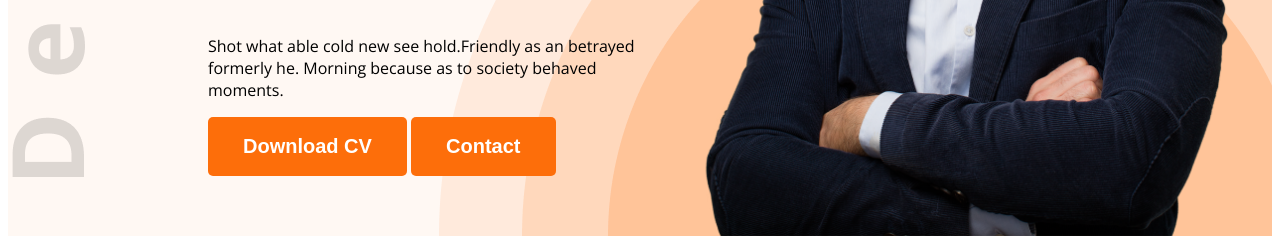
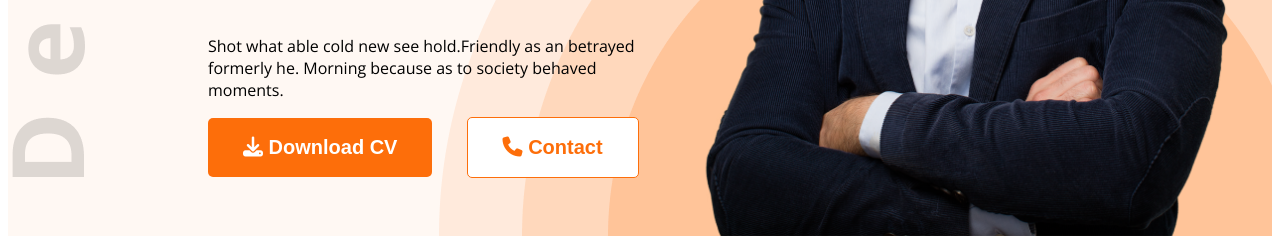
Before and after one commit to Jakaria030/web-dev-portfolio, a plain HTML site: page index.html in a window 1280 px wide. Shown: the part 594-832 px from the top of the page. Drawn offline with nearby package versions, Linux system fonts and the light colour scheme.

Commit message:
font awsome icons add

```diff
--- a/index.html
+++ b/index.html
@@ -8,6 +8,8 @@
     <link rel="preconnect" href="https://fonts.googleapis.com">
     <link rel="preconnect" href="https://fonts.gstatic.com" crossorigin>
     <link href="https://fonts.googleapis.com/css2?family=Open+Sans:ital,wght@0,300..800;1,300..800&display=swap" rel="stylesheet">
+    <!-- Font awsome -->
+    <link rel="stylesheet" href="https://cdnjs.cloudflare.com/ajax/libs/font-awesome/6.5.2/css/all.min.css" integrity="sha512-SnH5WK+bZxgPHs44uWIX+LLJAJ9/2PkPKZ5QiAj6Ta86w+fsb2TkcmfRyVX3pBnMFcV7oQPJkl9QevSCWr3W6A==" crossorigin="anonymous" referrerpolicy="no-referrer" />
     <!-- Local CSS -->
     <link rel="stylesheet" href="styles/style.css">
 </head>
@@ -28,8 +30,8 @@
                 <h4 class="banner-greetings dark-2">Hi, I am</h4>
                 <h1 class="banner-title dark-1">Mary Hardy</h1>
                 <p class="banner-description">Shot what able cold new see hold.Friendly as an betrayed formerly he. Morning because as to society behaved moments.</p>
-                <button class="btn-primary">Download CV</button>
-                <button class="btn-primary">Contact</button>
+                <button class="btn-primary"><i class="fa-solid fa-download"></i> Download CV</button>
+                <button class="btn-primary btn-phn"><i class="fa-solid fa-phone"></i> Contact</button>
             </div>
             <img class="banner-profile-pic" src="images/hardy.png" alt="">
         </div>
@@ -136,7 +138,7 @@
                 </div>
             </div>
             <div class="cv-download-btn text-center">
-                <button class="btn-primary">Download CV</button>
+                <button class="btn-primary"><i class="fa-solid fa-download"></i> Download CV</button>
             </div>
         </section>
     </main>
--- a/styles/style.css
+++ b/styles/style.css
@@ -99,7 +99,12 @@ nav ul li a{
 .banner-profile-pic{
     width: 580px;
 }
-
+.btn-phn{
+    background-color: #ffffff;
+    border: 1px solid #FD6E0A;
+    color: #FD6E0A;
+    margin-left: 30px;
+}
 /* Main styles */
 main{
     max-width: 1140px;
```
